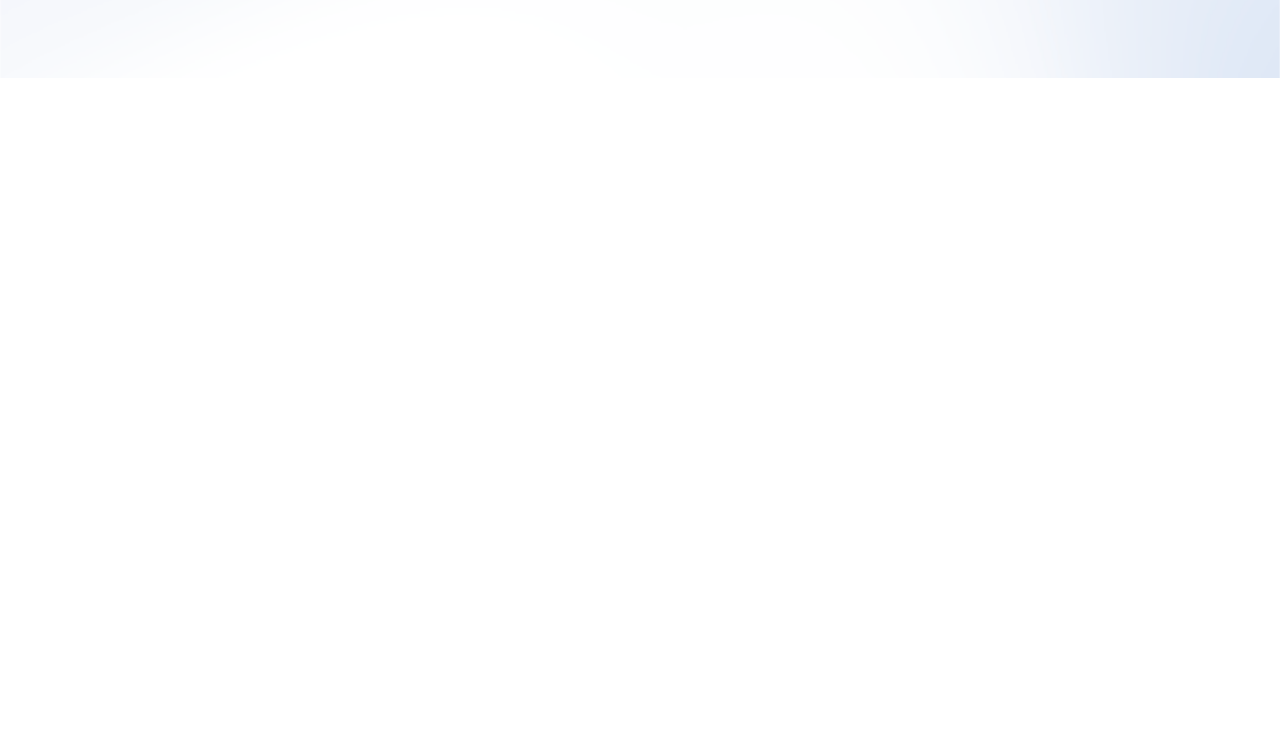
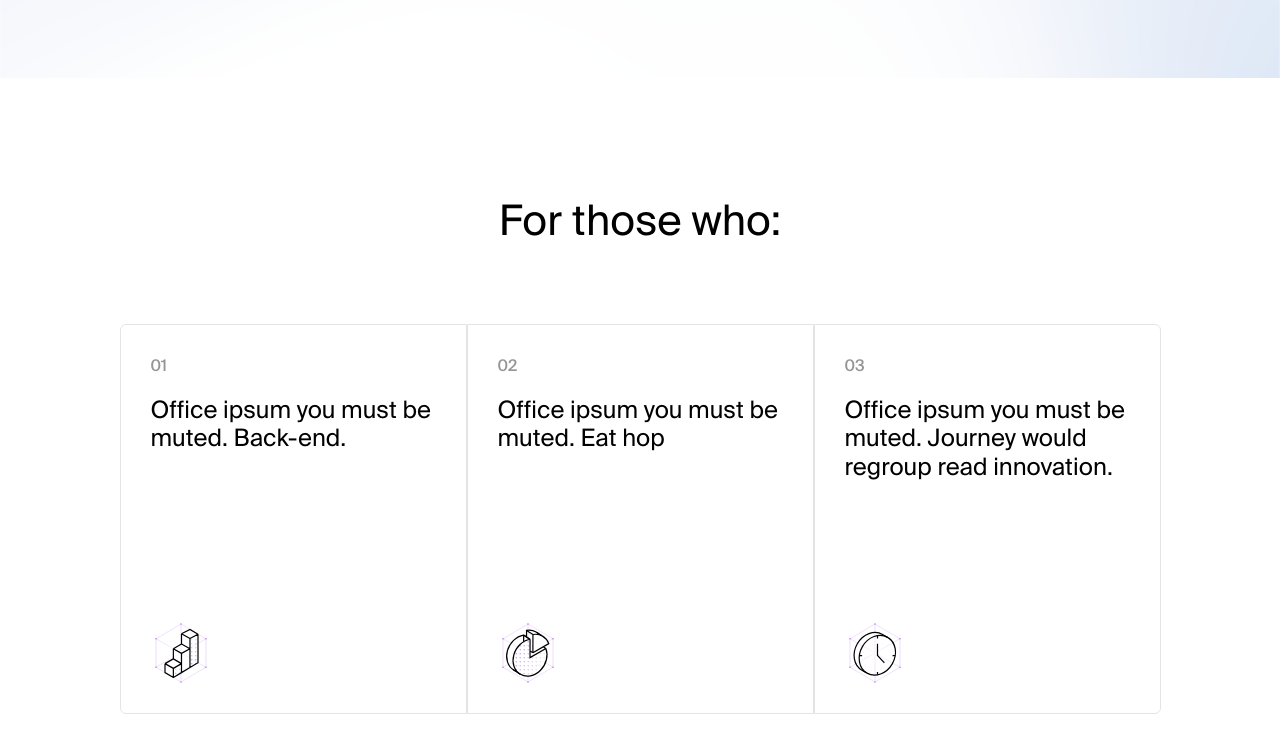
Before and after one commit to 50chin/test-project, a plain HTML site: page index.html in a window 1280 px wide. Shown: the part 628-1380 px from the top of the page. Before the commit the page ends 800 px from the top, so only its background shows below. Drawn offline with Linux system fonts and the light colour scheme.

Commit message:
added html code for section for-those

```diff
--- a/index.html
+++ b/index.html
@@ -9,16 +9,13 @@
     <title>Yandex Crowd</title>
   </head>
   <body>
+    <!-- HEADER -->
     <header class="header">
       <div class="container">
         <div class="header__menu-block">
           <div class="header__menu-left">
             <img class="header__logo" src="./src/img/header/Logo.svg" alt="" />
-            <div
-              class="header__select"
-              onmouseover="showOptions()"
-              onmouseout="hideOptions()"
-            >
+            <div class="header__select">
               <span
                 >Solutions
                 <img
@@ -79,5 +76,49 @@
         </div>
       </div>
     </header>
+    <main>
+      <!-- Секция 1 for-those -->
+      <section class="for-those">
+        <div class="container">
+          <h3 class="for-those__title">For those who:</h3>
+          <div class="for-those__cards">
+            <div class="for-those__card">
+              <p class="for-those__number">01</p>
+              <p class="for-those__text">
+                Office ipsum you must be muted. Back-end.
+              </p>
+              <img
+                src="./src/img/for-those/1.svg"
+                alt="icon 1"
+                class="for-those__icon"
+              />
+            </div>
+            <div class="for-those__card">
+              <p class="for-those__number">02</p>
+              <p class="for-those__text">
+                Office ipsum you must be muted. Eat hop
+              </p>
+              <img
+                src="./src/img/for-those/2.svg"
+                alt="icon 2"
+                class="for-those__icon"
+              />
+            </div>
+            <div class="for-those__card">
+              <p class="for-those__number">03</p>
+              <p class="for-those__text">
+                Office ipsum you must be muted. Journey would regroup read
+                innovation.
+              </p>
+              <img
+                src="./src/img/for-those/3.svg"
+                alt="icon 3"
+                class="for-those__icon"
+              />
+            </div>
+          </div>
+        </div>
+      </section>
+    </main>
   </body>
 </html>
--- /dev/null
+++ b/src/styles/for-those.css
@@ -0,0 +1,54 @@
+.for-those {
+  padding: 120px 0 130px;
+}
+
+.for-those__title {
+  font-size: 42px;
+  font-weight: 400;
+  line-height: 110%;
+  letter-spacing: -2%;
+  text-align: center;
+}
+
+.for-those__cards {
+  margin-top: 80px;
+  display: flex;
+  justify-content: center;
+}
+
+.for-those__card {
+  position: relative;
+  min-height: 100%;
+  padding: 30px 24px 30px 30px;
+  width: 347px;
+  height: 390px;
+  border: 1px solid rgb(228, 228, 228);
+  backdrop-filter: blur(4px);
+  background: rgba(255, 255, 255, 0.3);
+}
+
+.for-those__card:first-child {
+  border-radius: 6px 0px 0px 6px;
+}
+.for-those__card:last-child {
+  border-radius: 0px 6px 6px 0px;
+}
+
+.for-those__number {
+  color: rgb(149, 149, 149);
+  font-size: 16px;
+  font-weight: 500;
+  line-height: 140%;
+}
+
+.for-those__text {
+  margin-top: 18px;
+  font-size: 24px;
+  font-weight: 400;
+  line-height: 120%;
+}
+
+.for-those__icon {
+  position: absolute;
+  bottom: 30px;
+}
--- a/src/styles/style.css
+++ b/src/styles/style.css
@@ -1,3 +1,4 @@
-@import url('./global.css');
-@import url('./fonts.css');
-@import url('./header.css');
+@import url("./global.css");
+@import url("./fonts.css");
+@import url("./header.css");
+@import url("./for-those.css");
```
Also changed, not shown: src/img/for-those/1.svg (added), src/img/for-those/2.svg (added), src/img/for-those/3.svg (added), 4 other files.
